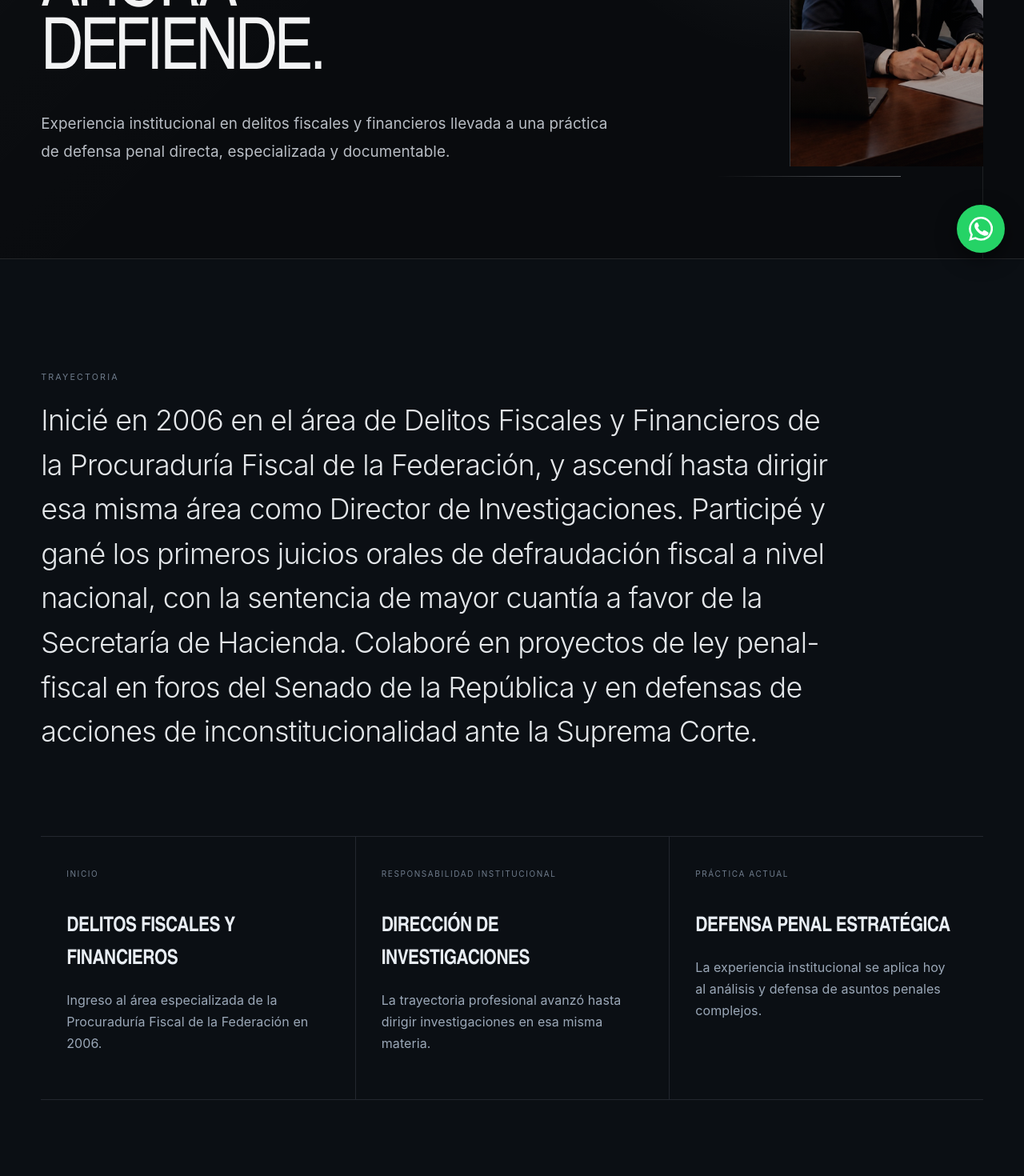
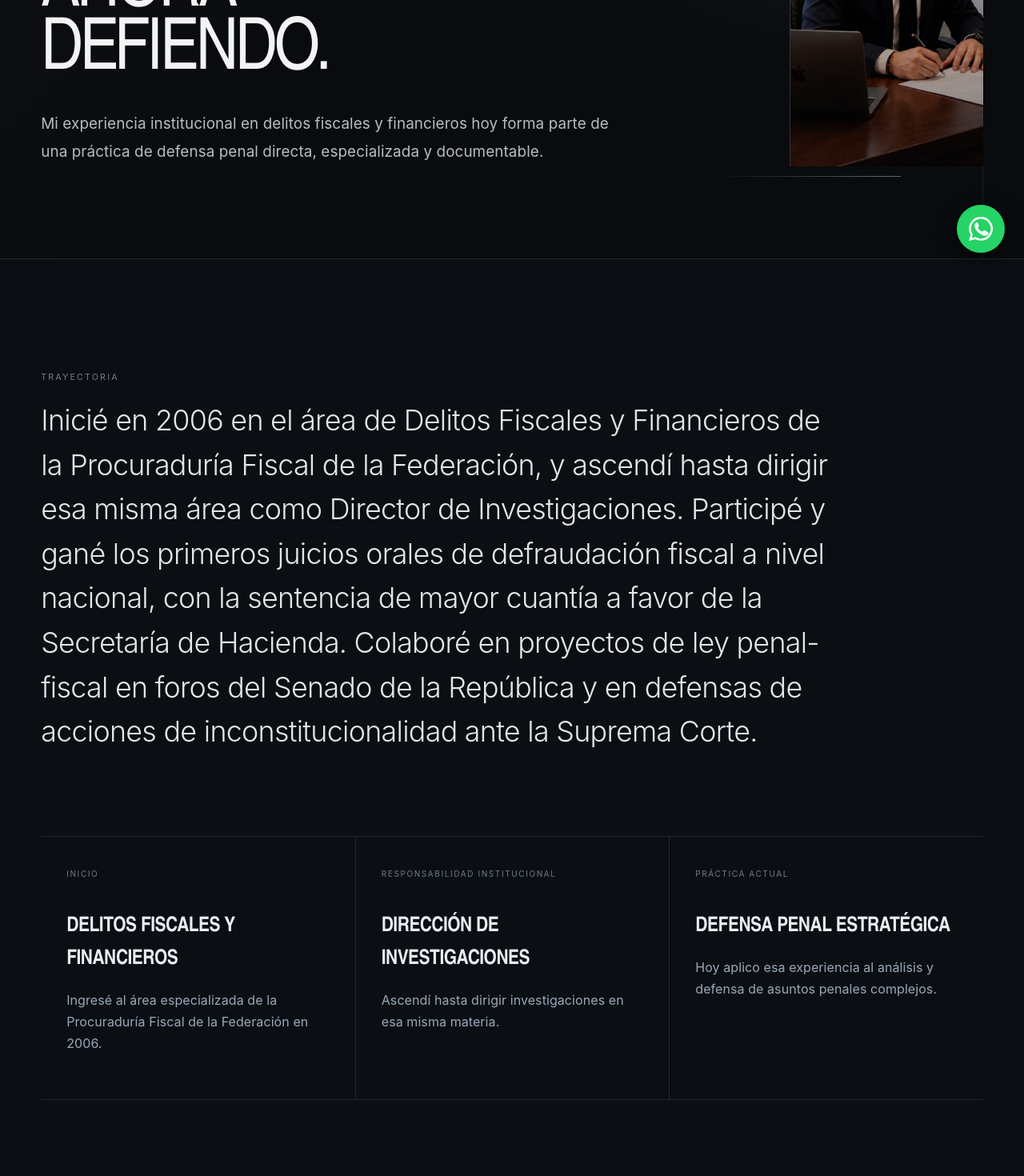
Before and after one commit to josuechavando350-png/nexus-engine, a Next.js app in the folder apps/cano-penal/: page /acerca-de-mi in a window 1280 px wide. Shown: the part 440-1910 px from the top of the page at 80% size. Built offline with nearby package versions, Linux system fonts and the light colour scheme.

Commit message:
preview(cano): shift proof center to first-person brand voice

```diff
--- a/apps/cano-penal/src/app/acerca-de-mi/page.tsx
+++ b/apps/cano-penal/src/app/acerca-de-mi/page.tsx
@@ -14,8 +14,8 @@ export default function AboutPage() {
     <PageShell>
       <InteriorHero
         eyebrow="Eduardo Cano"
-        title="Primero investigó. Ahora defiende."
-        lead="Experiencia institucional en delitos fiscales y financieros llevada a una práctica de defensa penal directa, especializada y documentable."
+        title="Primero investigué. Ahora defiendo."
+        lead="Mi experiencia institucional en delitos fiscales y financieros hoy forma parte de una práctica de defensa penal directa, especializada y documentable."
         aside={
           <figure className="cp-interior-portrait">
             <img src="/media/eduardo-cano-escritorio.jpg" alt="Eduardo Cano en su despacho" />
@@ -34,17 +34,17 @@ export default function AboutPage() {
             <article>
               <span>Inicio</span>
               <h2>Delitos fiscales y financieros</h2>
-              <p>Ingreso al área especializada de la Procuraduría Fiscal de la Federación en 2006.</p>
+              <p>Ingresé al área especializada de la Procuraduría Fiscal de la Federación en 2006.</p>
             </article>
             <article>
               <span>Responsabilidad institucional</span>
               <h2>Dirección de investigaciones</h2>
-              <p>La trayectoria profesional avanzó hasta dirigir investigaciones en esa misma materia.</p>
+              <p>Ascendí hasta dirigir investigaciones en esa misma materia.</p>
             </article>
             <article>
               <span>Práctica actual</span>
               <h2>Defensa penal estratégica</h2>
-              <p>La experiencia institucional se aplica hoy al análisis y defensa de asuntos penales complejos.</p>
+              <p>Hoy aplico esa experiencia al análisis y defensa de asuntos penales complejos.</p>
             </article>
           </div>
 
```
